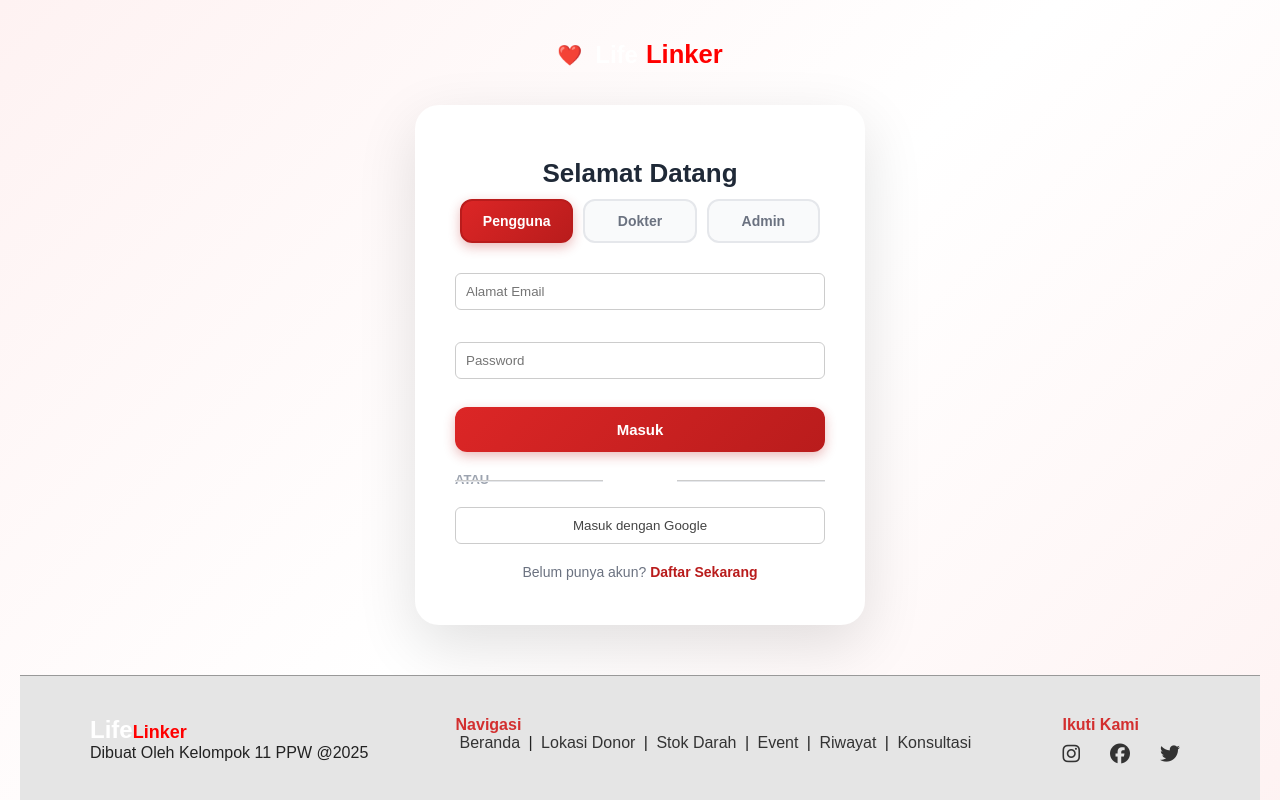
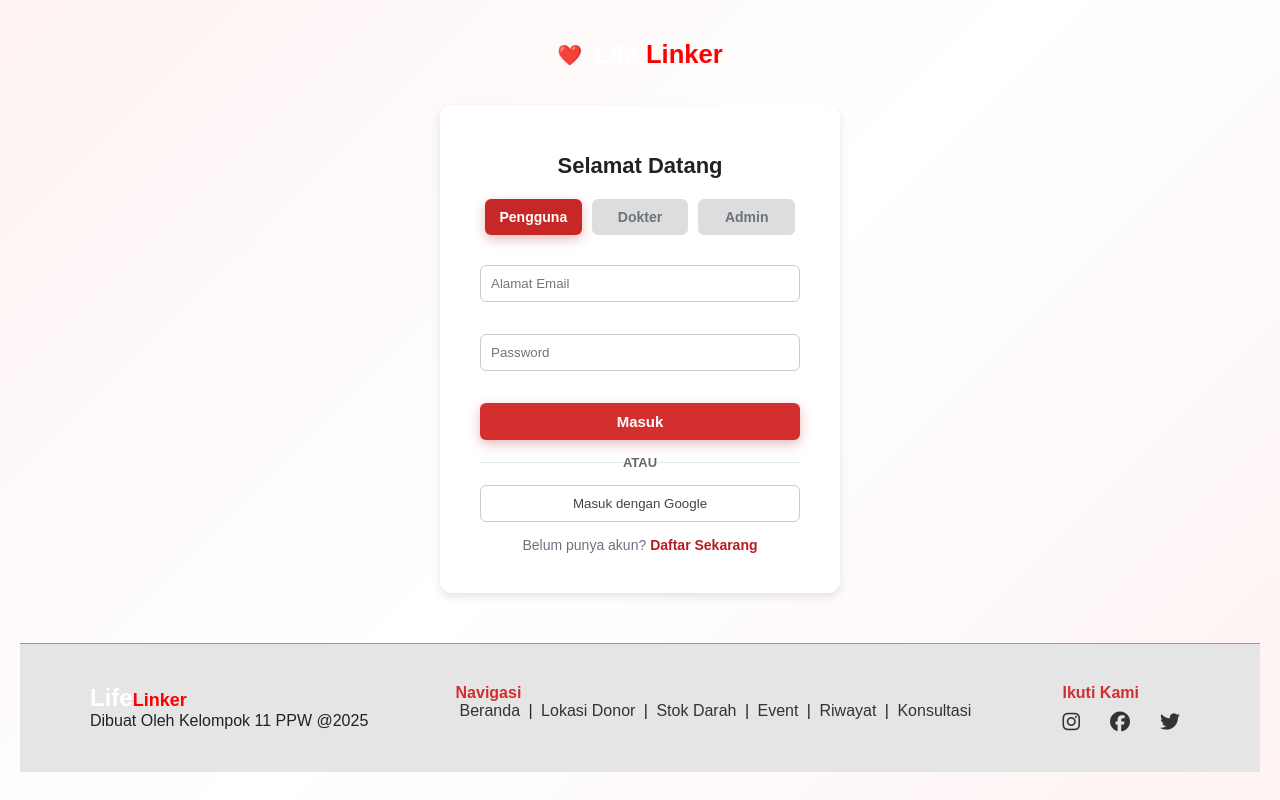
Before and after one commit to JuliusSinaga/LifeLinker-PPW11, a React (Create React App) app in the folder frontend/: page /login-user in a window 1280 px wide. Built offline with nearby package versions, Linux system fonts and the light colour scheme.

Commit message:
perbaikan tampilan login

```diff
--- a/frontend/src/components/Footer.css
+++ b/frontend/src/components/Footer.css
@@ -7,11 +7,13 @@
   --bg-dark: #2c3e50;
   --bg-darker: #1a252f;
 }
-
 .app-footer {
+  width: 100%;
+  margin: 0;
+  padding: 40px 0 0;
   background-color: var(--bg-dark);
   color: var(--text-white);
-  padding: 40px 0 0;
+  position: relative;
 }
 
 .app-footer-content {
--- a/frontend/src/pages/LoginAdmin.js
+++ b/frontend/src/pages/LoginAdmin.js
@@ -1,46 +1,56 @@
-import React from "react";
-import { Link } from "react-router-dom";
-import "./LoginAdmin.css";
+import React, { useState } from "react";
+import "./LoginShared.css";
+import { useNavigate } from "react-router-dom";
 import Footer from "../components/Footer";
 
-function LoginAdmin() {
-  return (
-    <div className="login-page">
-      <div className="login-card landscape">
-        <div className="login-content">
-          <div className="logo-text">
-            <span className="life">Life</span>
-            <span className="linker">Linker</span>
-          </div>
+const LoginAdmin = () => {
+const navigate = useNavigate();
 
-          <h2>Selamat Datang</h2>
+const handleLogin = (e) => {
+e.preventDefault();
+// proses login nanti  dihubungkan ke backend
+navigate("/home-admin");
+};
 
-          <div className="role-toggle">
-            <Link to="/login-pengguna"><button>Pengguna</button></Link>
-            <Link to="/login-dokter"><button>Dokter</button></Link>
-            <button className="active">Admin</button>
-          </div>
+return (
+<> <div className="login-container"> <div className="login-card">
 
-          <form className="login-form">
-            <input type="email" placeholder="Alamat Email" required />
-            <input type="password" placeholder="Password" required />
-            <button type="submit" className="btn-login">Masuk</button>
-          </form>
+      {/* Logo */}
+      <div className="logo-wrapper">
+        <h2 className="logo-text">
+          <span className="logo-life">Life</span>
+          <span className="logo-bold">Linker</span>
+        </h2>
+      </div>
 
-          <div className="divider"><span>ATAU</span></div>
+      {/* Judul */}
+      <h3 className="welcome-title">Login Admin</h3>
 
-          <button className="google-login">
-            <img src="/google-icon.png" alt="Google" /> Masuk dengan Google
-          </button>
+      {/* Form Login */}
+      <form onSubmit={handleLogin} className="login-form">
+        <input
+          type="email"
+          placeholder="Alamat Email"
+          className="form-input"
+          required
+        />
+        <input
+          type="password"
+          placeholder="Password"
+          className="form-input"
+          required
+        />
+        <button type="submit" className="btn-login">
+          Masuk
+        </button>
+      </form>
+    </div>
+  </div>
 
-          <p className="register-text">
-            Belum punya akun? <Link to="/daftar-admin">Daftar Sekarang</Link>
-          </p>
-        </div>
-      </div>
-      <Footer />
-    </div>
-  );
-}
+  <Footer />
+</>
+
+);
+};
 
 export default LoginAdmin;
--- a/frontend/src/pages/LoginDokter.css
+++ b/frontend/src/pages/LoginDokter.css
@@ -1,168 +1,159 @@
-/* Layout utama */
-.login-container {
+.login-page {
   display: flex;
+  flex-direction: column;
+  min-height: 100vh;
+  background-color: #f5f5f5;
   justify-content: center;
   align-items: center;
-  min-height: 90vh;
-  background-color: #f5f5f5;
 }
 
-/* Kartu utama */
-.login-card {
-  background: #fff;
-  width: 360px;
-  padding: 30px 25px;
-  border-radius: 10px;
-  box-shadow: 0 2px 10px rgba(0, 0, 0, 0.1);
-  text-align: center;
+/* card utama landscape */
+.login-card.landscape {
+  background: white;
+  border-radius: 15px;
+  box-shadow: 0 6px 20px rgba(0, 0, 0, 0.1);
+  width: 850px;
+  max-width: 95%;
+  min-height: 450px;
+  display: flex;
+  align-items: center;
+  justify-content: center;
+  padding: 3rem 2rem;
 }
 
-/* Logo */
-.logo-text {
-  font-size: 20px;
-  font-weight: 600;
-  color: #222;
-  margin-bottom: 10px;
+/* isi form login */
+.login-content {
+  width: 60%;
+  display: flex;
+  flex-direction: column;
+  align-items: center;
 }
 
-.logo-icon {
-  color: red;
-  margin-right: 5px;
+.logo-text {
+  font-size: 1.8rem;
+  font-weight: 700;
+  margin-bottom: 1rem;
 }
 
-.logo-bold {
-  color: #d32f2f;
+.logo-text .life {
+  color: #c92a2a;
 }
 
-/* Judul */
-.welcome-title {
-  font-size: 22px;
-  font-weight: 700;
-  margin-bottom: 20px;
+.logo-text .linker {
+  color: #000;
 }
 
-/* Tombol Role */
-.role-buttons {
+h2 {
+  margin-bottom: 1.2rem;
+  color: #222;
+  font-size: 1.6rem;
+}
+
+.role-toggle {
   display: flex;
   justify-content: center;
   gap: 10px;
-  margin-bottom: 20px;
+  margin-bottom: 1.5rem;
 }
 
-.role-btn {
+.role-toggle button {
   padding: 8px 16px;
   border: 1px solid #ccc;
-  background: #f7f7f7;
+  border-radius: 6px;
+  background: white;
   cursor: pointer;
-  border-radius: 6px;
-  transition: all 0.2s ease;
-  font-weight: 500;
+  transition: 0.3s;
 }
 
-.role-btn.active {
-  background: #d32f2f;
+.role-toggle .active {
+  background-color: #c92a2a;
   color: white;
-  border-color: #d32f2f;
+  border: none;
 }
 
-/* Form */
-.login-form {
-  display: flex;
-  flex-direction: column;
-  gap: 10px;
-}
-
-.form-input {
+.login-form input {
+  width: 100%;
+  margin-bottom: 0.4rem;
   padding: 10px;
+  border: 1px solid #ddd;
   border-radius: 6px;
-  border: 1px solid #ccc;
-  outline: none;
-  font-size: 14px;
-}
-
-.form-input:focus {
-  border-color: #d32f2f;
 }
 
 .btn-login {
+  width: 100%;
+  background: #c92a2a;
+  color: white;
   padding: 10px;
-  background-color: #d32f2f;
-  color: white;
   border: none;
   border-radius: 6px;
+  margin-top: 10px;
   cursor: pointer;
   font-weight: 600;
-  transition: background 0.2s;
 }
 
-.btn-login:hover {
-  background-color: #b71c1c;
+.divider {
+  display: flex;
+  align-items: center;
+  justify-content: center;
+  width: 100%;
+  margin: 0.8rem 0;
 }
 
-/* Garis pemisah */
-.divider {
-  margin: 15px 0;
-  text-align: center;
-  position: relative;
-  color: #777;
-  font-size: 13px;
-}
 
 .divider::before,
 .divider::after {
   content: "";
-  position: absolute;
-  top: 50%;
-  width: 40%;
-  height: 1px;
-  background: #ccc;
+  flex: 1;
+  border-bottom: 1px solid #ccc;
 }
 
-.divider::before {
-  left: 0;
+.divider span {
+  display: block !important;
+  padding: 0 10px;
+  background: transparent;
 }
 
-.divider::after {
-  right: 0;
-}
 
-/* Tombol Google */
-.google-btn {
-  background: white;
-  border: 1px solid #ccc;
+
+.google-login {
   display: flex;
   align-items: center;
   justify-content: center;
-  gap: 10px;
+  gap: 8px;
+  width: 100%;
+  border: 1px solid #ccc;
+  background: white;
   padding: 10px;
-  width: 100%;
   border-radius: 6px;
   cursor: pointer;
-  transition: all 0.2s;
+  font-weight: 500;
 }
 
-.google-btn:hover {
-  background: #f0f0f0;
+.google-login img {
+  width: 20px;
 }
 
-.google-btn img {
-  width: 20px;
-  height: 20px;
-}
-
-/* Link daftar */
 .register-text {
-  margin-top: 15px;
-  font-size: 13px;
-  color: #555;
+  margin-top: 1rem;
+  font-size: 0.9rem;
+  color: #333;
 }
 
 .register-text a {
-  color: #d32f2f;
+  color: #c92a2a;
   font-weight: 600;
   text-decoration: none;
 }
 
-.register-text a:hover {
-  text-decoration: underline;
+/* Responsif */
+@media (max-width: 768px) {
+  .login-card.landscape {
+    width: 95%;
+    min-height: auto;
+    padding: 2rem 1.5rem;
+  }
+
+  .login-content {
+    width: 100%;
+  }
 }
--- a/frontend/src/pages/LoginDokter.js
+++ b/frontend/src/pages/LoginDokter.js
@@ -1,46 +1,108 @@
-import React from "react";
-import { Link } from "react-router-dom";
-import "./LoginDokter.css";
+import React, { useState } from "react";
+import "./LoginShared.css";
+import { useNavigate } from "react-router-dom";
 import Footer from "../components/Footer";
 
-function LoginDokter() {
+const LoginDokter = () => {
+const navigate = useNavigate();
+const [role, setRole] = useState("dokter");
+
+const handleLogin = (e) => {
+e.preventDefault();
+// nanti disambungkan ke backend
+navigate("/home");
+};
+
 return (
-    <div className="login-page">
-      <div className="login-card landscape">
-        <div className="login-content">
-          <div className="logo-text">
-            <span className="life">Life</span>
-            <span className="linker">Linker</span>
+<> <div className="login-container"> <div className="login-card">
+
+      {/* Logo */}
+      <div className="logo-wrapper">
+        <img
+          src={process.env.PUBLIC_URL + "/images/lifelinker-logo.png"}
+          alt="LifeLinker Logo"
+          className="logo-image"
+        />
+        <h2 className="logo-text">
+          <span className="logo-life">Life</span>
+          <span className="logo-bold">Linker</span>
+        </h2>
       </div>
 
-          <h2>Selamat Datang</h2>
+      {/* Judul */}
+      <h3 className="welcome-title">Selamat Datang</h3>
 
-          <div className="role-toggle">
-            <Link to="/login-pengguna"><button>Pengguna</button></Link>
-            <button className="active">Dokter</button>
-            <Link to="/login-admin"><button>Admin</button></Link>
+      {/* Pilihan Role */}
+      <div className="role-buttons">
+        <button
+          className={role === "pengguna" ? "role-btn active" : "role-btn"}
+          onClick={() => {
+            setRole("pengguna");
+            navigate("/login-pengguna");
+          }}
+        >
+          Pengguna
+        </button>
+
+        <button
+          className={role === "dokter" ? "role-btn active" : "role-btn"}
+          onClick={() => setRole("dokter")}
+        >
+          Dokter
+        </button>
+
+        <button
+          className={role === "admin" ? "role-btn active" : "role-btn"}
+          onClick={() => {
+            setRole("admin");
+            navigate("/login-admin");
+          }}
+        >
+          Admin
+        </button>
       </div>
 
-          <form className="login-form">
-            <input type="email" placeholder="Alamat Email" required />
-            <input type="password" placeholder="Password" required />
-            <button type="submit" className="btn-login">Masuk</button>
+      {/* Form Login */}
+      <form onSubmit={handleLogin} className="login-form">
+        <input
+          type="email"
+          placeholder="Alamat Email"
+          className="form-input"
+          required
+        />
+        <input
+          type="password"
+          placeholder="Password"
+          className="form-input"
+          required
+        />
+        <button type="submit" className="btn-login">
+          Masuk
+        </button>
       </form>
 
       <div className="divider"><span>ATAU</span></div>
 
-          <button className="google-login">
-            <img src="/google-icon.png" alt="Google" /> Masuk dengan Google
+      {/* Login dengan Google */}
+      <button className="google-btn">
+        <img
+          src="https://upload.wikimedia.org/wikipedia/commons/4/4a/Logo_2013_Google.png"
+          alt="Google"
+        />
+        Masuk dengan Google
       </button>
 
+      {/* Link daftar */}
       <p className="register-text">
-            Belum punya akun? <Link to="/daftar-dokter">Daftar Sekarang</Link>
+        Belum punya akun? <a href="/daftar-dokter">Daftar Sekarang</a>
       </p>
     </div>
   </div>
+
   <Footer />
-    </div>
+</>
+
 );
-}
+};
 
 export default LoginDokter;
```
Lines whose indentation alone changed are shown as unchanged.
